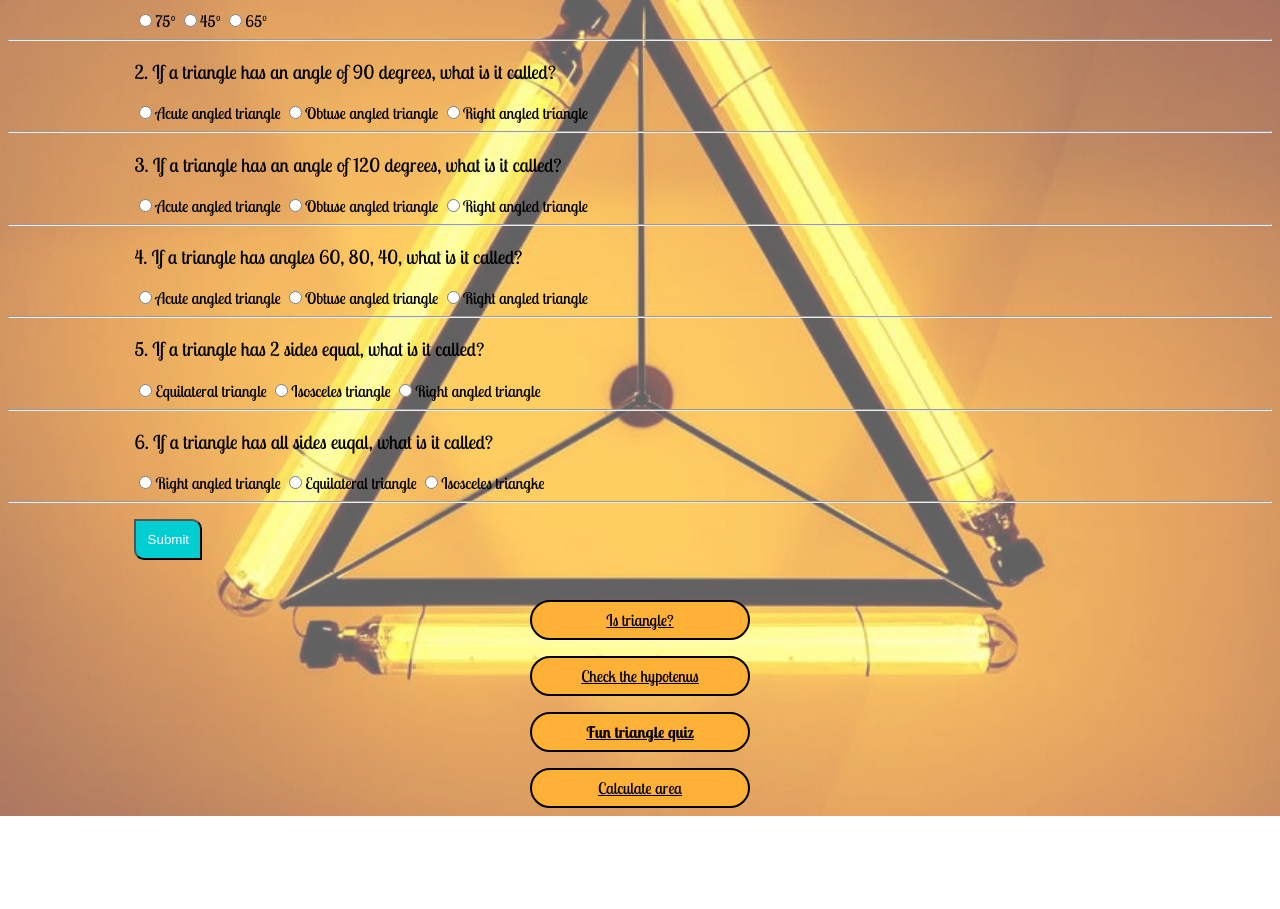
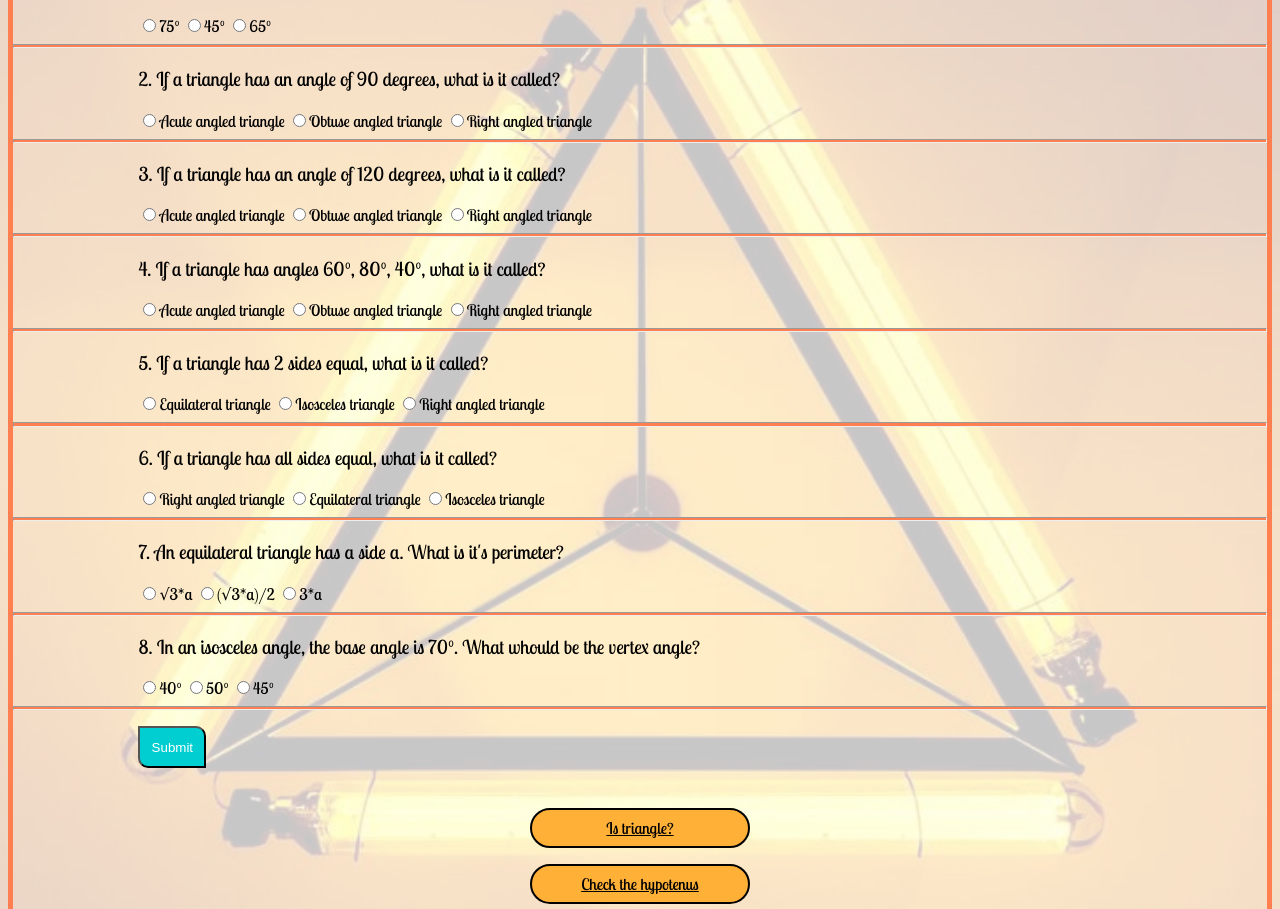
Before and after one commit to harshalini/neogcamp-fun-with-triangles, a plain HTML site: page quiz.html in a window 1280 px wide. Shown: the part 115-1024 px from the top of the page. Before the commit the page ends 931 px from the top, so only its background shows below. Drawn offline with Linux system fonts and the light colour scheme.

Commit message:
added quiz questions

```diff
--- a/main.css
+++ b/main.css
@@ -1,5 +1,6 @@
 @import url('https://fonts.googleapis.com/css2?family=Lobster+Two:wght@400;700&display=swap');
 body {
+    margin-top: 0%;
     font-family: 'Lobster Two', cursive;
     color: white;
     background-position: center;
@@ -98,6 +99,11 @@ p {
     opacity: 0.6;
 }
 
+hr {
+    background-color: coral;
+    padding: 0.07rem;
+}
+
 @media (hover: hover) and (pointer: fine) {
     .link:hover::before {
         left: 0;
--- a/quiz.html
+++ b/quiz.html
@@ -9,7 +9,7 @@
     <title>Triangle Quiz</title>
 </head>
 
-<body style="background-image: url(./images/imageedit_4_8524053197.png) ; color: black;">
+<body style="background-image: url(./images/quizTri.png) ; color: black; border: solid 5px coral;">
     <h1>Triangle Quiz</h1>
     <form class="quiz-form">
         <div class="question-container">
@@ -34,7 +34,7 @@
         </div>
         <hr>
         <div class="question-container ">
-            <p>4. If a triangle has angles 60, 80, 40, what is it called?</p>
+            <p>4. If a triangle has angles 60°, 80°, 40°, what is it called?</p>
             <label><input required type="radio" name="que4" value="acute">Acute angled triangle</label>
             <label><input required type="radio" name="que4" value="obtuse">Obtuse angled triangle</label>
             <label><input required type="radio" name="que4" value="right angled">Right angled triangle</label>
@@ -50,16 +50,33 @@
         <hr>
 
         <div class="question-container ">
-            <p>6. If a triangle has all sides euqal, what is it called?</p>
+            <p>6. If a triangle has all sides equal, what is it called?</p>
             <label><input required type="radio" name="que6" value="right angled">Right angled triangle</label>
             <label><input required type="radio" name="que6" value="Equilateral">Equilateral triangle</label>
-            <label><input required type="radio" name="que6" value="Isosceles">Isosceles triangke</label>
+            <label><input required type="radio" name="que6" value="Isosceles">Isosceles triangle</label>
         </div>
         <hr>
 
+        <div class="question-container ">
+            <p>7. An equilateral triangle has a side a. What is it's perimeter?</p>
+            <label><input required type="radio" name="que7" value="√3*a">√3*a</label>
+            <label><input required type="radio" name="que7" value="(√3*a)/2">(√3*a)/2</label>
+            <label><input required type="radio" name="que7" value="3*a">3*a</label>
+        </div>
+        <hr>
+
+        <div class="question-container ">
+            <p>8. In an isosceles angle, the base angle is 70°. What whould be the vertex angle? </p>
+            <label><input required type="radio" name="que8" value="40">40°</label>
+            <label><input required type="radio" name="que8" value="50">50°</label>
+            <label><input required type="radio" name="que8" value="45">45°</label>
+        </div>
+        <hr>
+        <button type="submit" id="submit-button">Submit</button>
+        <p id="output" style="text-align: center;"></p>
     </form>
-    <button id="submit-button">Submit</button>
-    <p id="output" style="text-align: center;"></p>
+
+
 
     <a class="link" href="./index.html">Is triangle?</a>
     <a class="link" href="./pythagoras.html">Check the hypotenus</a>
--- a/quiz.js
+++ b/quiz.js
@@ -1,20 +1,23 @@
 const quizForm = document.querySelector(".quiz-form");
 const submitButton = document.querySelector("#submit-button");
+const questions = document.querySelectorAll(".question-container");
 const output = document.querySelector("#output");
 
-const correctAns = ["75", "right angled", "obtuse", "acute", "Isosceles", "Equilateral"];
+const correctAns = ["75", "right angled", "obtuse", "acute", "Isosceles", "Equilateral", "3*a", "40"];
 
-function calculateScore() {
-    let score = 0;
+let score = 0;
+quizForm.addEventListener('submit', (e) => {
+
+    e.preventDefault();
+
+    const formResults = new FormData(quizForm);
     let index = 0;
-    const formResults = new FormData(quizForm);
-
-    for (let value of formResults.values()) {
-        if (value === correctAns[index]) {
+    for (let value of formResults) {
+        if (value[1] == correctAns[index]) {
             score = score + 1;
         }
         index = index + 1;
     }
-    output.innerText = "Your score is :" + score;
-};
-submitButton.addEventListener("click", calculateScore);
+    output.innerText = "Your score is: " + score;
+    submitButton.style.display = "none";
+});
```
Also changed, not shown: area.html (+1 -1 lines), index.html (+6 -6 lines), pythagoras.html (+1 -1 lines), images/angleTri.jpg (renamed from images/triangle.jpg), images/areaTri.jpg (renamed from images/triangle6.jpg), images/imageedit_4_8524053197.png (deleted), images/pythTri.jpg (renamed from images/triangle4.jpg), images/quizTri.png (added).
